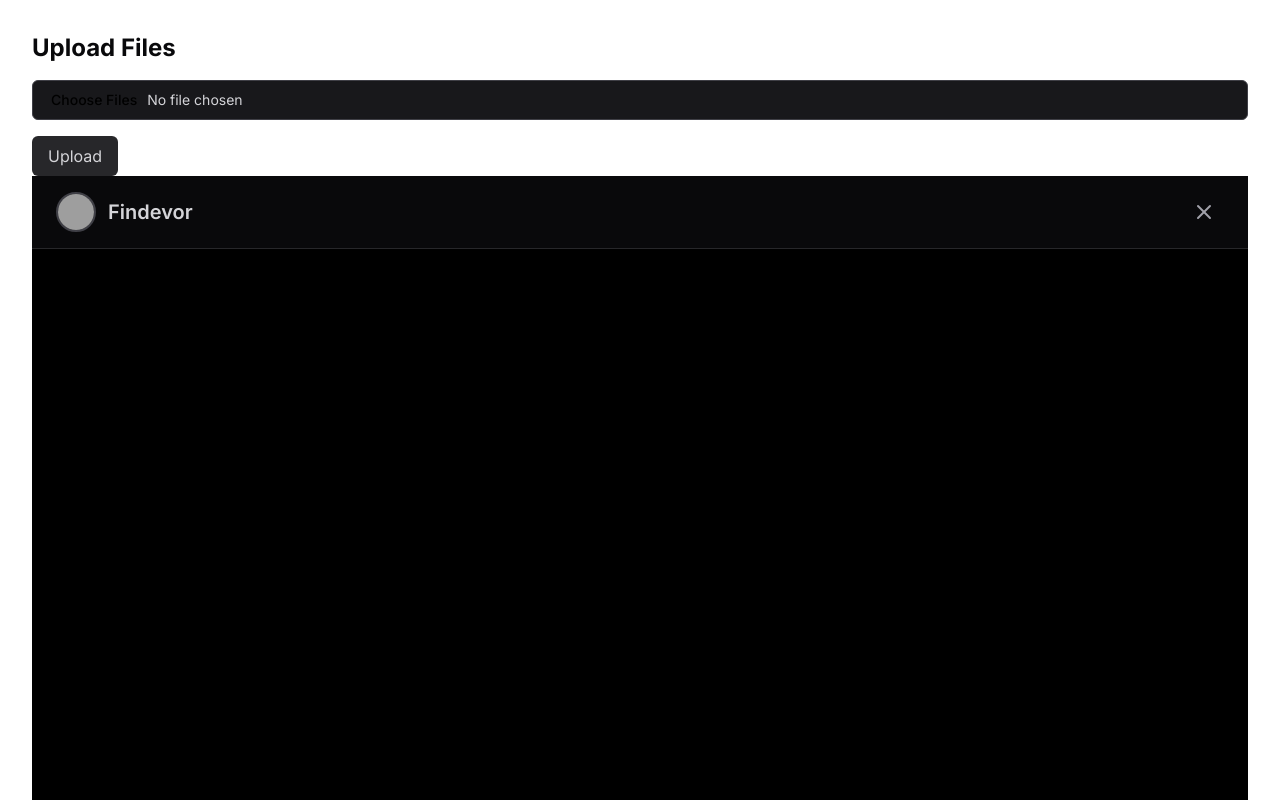
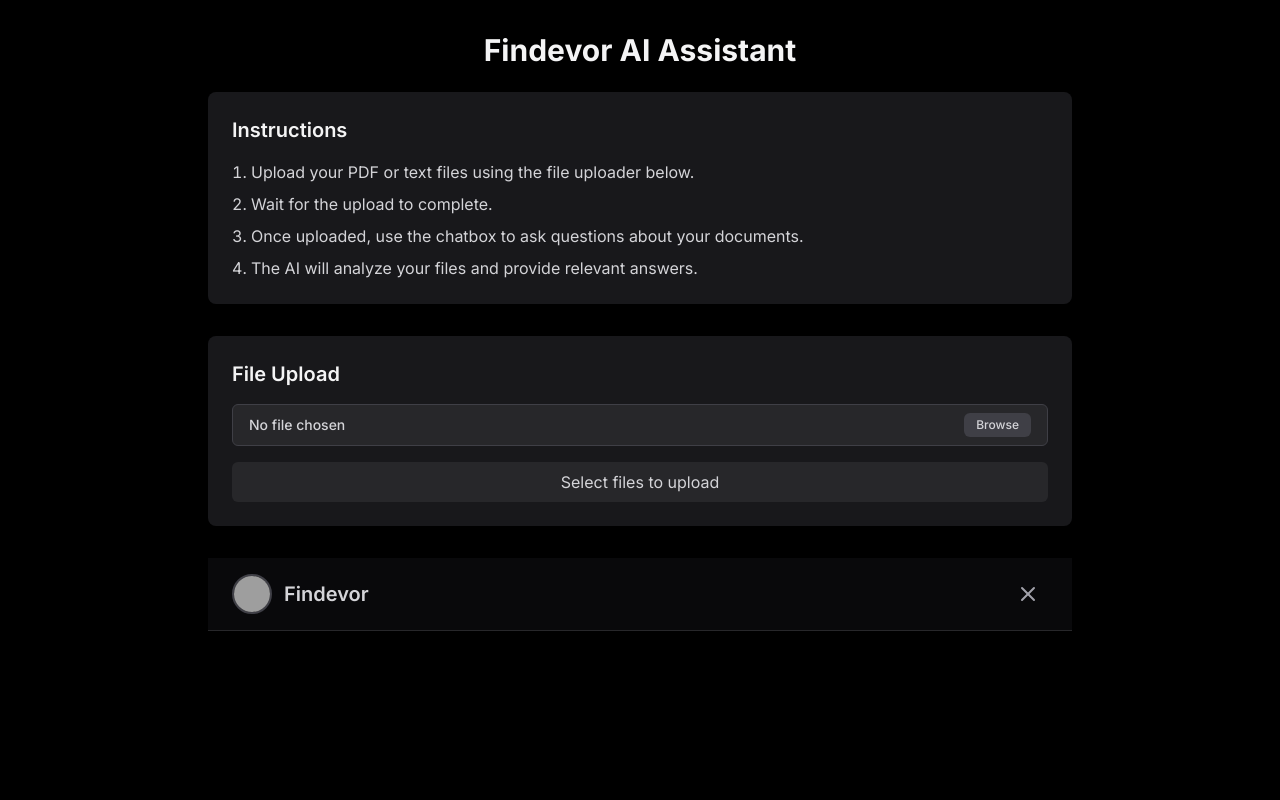
Before and after one commit to virgilttr/sukuna, a Next.js app in the folder frontend/: page / in a window 1280 px wide. Shown: the top 800 px of the page. Built offline with nearby package versions, Linux system fonts and the light colour scheme; grey boxes are pictures that could not be loaded.

Commit message:
mvp looks human

```diff
--- a/frontend/app/page.tsx
+++ b/frontend/app/page.tsx
@@ -5,14 +5,31 @@ import Chatbox from '@/components/chatbox';
 
 const Home: React.FC = () => {
   return (
-    <div>
+    <div className="min-h-screen bg-black text-zinc-300">
       <Head>
-        <title>File Upload</title>
+        <title>Findevor AI Assistant</title>
       </Head>
-      <main className="p-8">
-        <h1 className="text-2xl font-bold mb-4">Upload Files</h1>
-        <FileUpload />
-        <Chatbox />
+      <main className="container mx-auto px-4 py-8 max-w-4xl">
+        <h1 className="text-3xl font-bold mb-6 text-center text-zinc-100">Findevor AI Assistant</h1>
+
+        <div className="bg-zinc-900 rounded-lg p-6 mb-8 shadow-lg">
+          <h2 className="text-xl font-semibold mb-4 text-zinc-100">Instructions</h2>
+          <ol className="list-decimal list-inside space-y-2">
+            <li>Upload your PDF or text files using the file uploader below.</li>
+            <li>Wait for the upload to complete.</li>
+            <li>Once uploaded, use the chatbox to ask questions about your documents.</li>
+            <li>The AI will analyze your files and provide relevant answers.</li>
+          </ol>
+        </div>
+
+        <div className="bg-zinc-900 rounded-lg p-6 mb-8 shadow-lg">
+          <h2 className="text-xl font-semibold mb-4 text-zinc-100">File Upload</h2>
+          <FileUpload />
+        </div>
+
+        <div className="bg-zinc-900 rounded-lg shadow-lg">
+          <Chatbox />
+        </div>
       </main>
     </div>
   );
--- a/frontend/components/ui/input.tsx
+++ b/frontend/components/ui/input.tsx
@@ -1,28 +1,51 @@
 import * as React from "react"
 import { cn } from "@/lib/utils"
 
-export interface InputProps
-  extends React.InputHTMLAttributes<HTMLInputElement> {}
+export interface FileInputProps extends Omit<React.InputHTMLAttributes<HTMLInputElement>, 'type'> {
+  onFileChange?: (files: FileList | null) => void;
+}
 
-const Input = React.forwardRef<HTMLInputElement, InputProps>(
-  ({ className, type, ...props }, ref) => {
+const FileInput = React.forwardRef<HTMLInputElement, FileInputProps>(
+  ({ className, onFileChange, ...props }, ref) => {
+    const [fileName, setFileName] = React.useState<string>('No file chosen');
+
+    const handleChange = (event: React.ChangeEvent<HTMLInputElement>) => {
+      const files = event.target.files;
+      if (files && files.length > 0) {
+        setFileName(files.length > 1 ? `${files.length} files selected` : files[0].name);
+      } else {
+        setFileName('No file chosen');
+      }
+      if (onFileChange) {
+        onFileChange(files);
+      }
+    };
+
     return (
-      <input
-        type={type}
-        className={cn(
-          "flex h-10 w-full rounded-md border border-zinc-700 bg-zinc-900 px-3 py-2 text-sm text-zinc-300 ring-offset-black",
-          "file:border-0 file:bg-transparent file:text-sm file:font-medium",
-          "placeholder:text-zinc-500",
-          "focus-visible:outline-none focus-visible:ring-2 focus-visible:ring-zinc-600 focus-visible:ring-offset-2",
-          "disabled:cursor-not-allowed disabled:opacity-50",
-          className
-        )}
-        ref={ref}
-        {...props}
-      />
+      <div className="relative">
+        <input
+          type="file"
+          className="sr-only"
+          ref={ref}
+          onChange={handleChange}
+          {...props}
+        />
+        <label
+          htmlFor={props.id || 'file-upload'}
+          className={cn(
+            "flex items-center justify-between w-full px-4 py-2 text-sm font-medium text-zinc-300 bg-zinc-800 border border-zinc-700 rounded-md cursor-pointer",
+            "hover:bg-zinc-700 focus-within:outline-none focus-within:ring-2 focus-within:ring-zinc-600 focus-within:ring-offset-2 focus-within:ring-offset-zinc-900",
+            className
+          )}
+        >
+          <span className="truncate">{fileName}</span>
+          <span className="px-3 py-1 text-xs bg-zinc-700 rounded-md">Browse</span>
+        </label>
+      </div>
     )
   }
 )
-Input.displayName = "Input"
 
-export { Input }
+FileInput.displayName = "FileInput"
+
+export { FileInput }
--- a/frontend/components/uploader.tsx
+++ b/frontend/components/uploader.tsx
@@ -1,69 +1,50 @@
 "use client"
 import React, { useState } from 'react';
-import { Input } from "@/components/ui/input"
+import { FileInput } from "@/components/ui/input"  // Update the import path as needed
 
 const FileUpload: React.FC = () => {
   const [files, setFiles] = useState<File[]>([]);
   const [progress, setProgress] = useState<{ [key: string]: number }>({});
   const [uploadComplete, setUploadComplete] = useState<boolean>(false);
 
-  const handleFileChange = (event: React.ChangeEvent<HTMLInputElement>) => {
-    if (event.target.files) {
-      setFiles(Array.from(event.target.files));
+  const handleFileChange = (fileList: FileList | null) => {
+    if (fileList) {
+      setFiles(Array.from(fileList));
     }
   };
 
   const uploadFiles = async () => {
-    const uploadProgress: { [key: string]: number } = {};
-    files.forEach(file => {
-      uploadProgress[file.name] = 0;
-    });
-    setProgress(uploadProgress);
-    const promises = files.map(file => uploadFile(file));
-    await Promise.all(promises);
-    setUploadComplete(true);
+    // ... (rest of the uploadFiles function remains the same)
   };
 
   const uploadFile = async (file: File) => {
-    const formData = new FormData();
-    formData.append('file', file);
-    const xhr = new XMLHttpRequest();
-    xhr.open('POST', '/api/upload', true);
-    xhr.upload.onprogress = (event) => {
-      if (event.lengthComputable) {
-        setProgress(prevProgress => ({
-          ...prevProgress,
-          [file.name]: Math.round((100 * event.loaded) / event.total),
-        }));
-      }
-    };
-    xhr.send(formData);
+    // ... (rest of the uploadFile function remains the same)
   };
 
   return (
     <div className="space-y-4">
-      <Input
-        type="file"
+      <FileInput
         multiple
-        onChange={handleFileChange}
-        className="bg-zinc-900 border-zinc-700 text-zinc-300"
+        onFileChange={handleFileChange}
+        id="file-upload"
+        accept=".pdf,.txt"  // Specify accepted file types
       />
       <button
         onClick={uploadFiles}
-        className="bg-zinc-800 hover:bg-zinc-700 text-zinc-300 px-4 py-2 rounded-md transition duration-200 ease-in-out"
+        className="w-full bg-zinc-800 hover:bg-zinc-700 text-zinc-300 px-4 py-2 rounded-md transition duration-200 ease-in-out"
+        disabled={files.length === 0}
       >
-        Upload
+        {files.length > 0 ? `Upload ${files.length} file${files.length > 1 ? 's' : ''}` : 'Select files to upload'}
       </button>
       {files.map(file => (
         <div key={file.name} className="text-zinc-300">
           <span>{file.name}</span>
-          <progress
-            value={progress[file.name] || 0}
-            max="100"
-            className="w-full h-2 bg-zinc-700"
-          >
-            {progress[file.name] || 0}%
-          </progress>
+          <div className="w-full bg-zinc-700 h-2 rounded-full mt-1">
+            <div
+              className="bg-zinc-400 h-2 rounded-full transition-all duration-300 ease-in-out"
+              style={{width: `${progress[file.name] || 0}%`}}
+            />
+          </div>
         </div>
       ))}
       {uploadComplete && (
```
